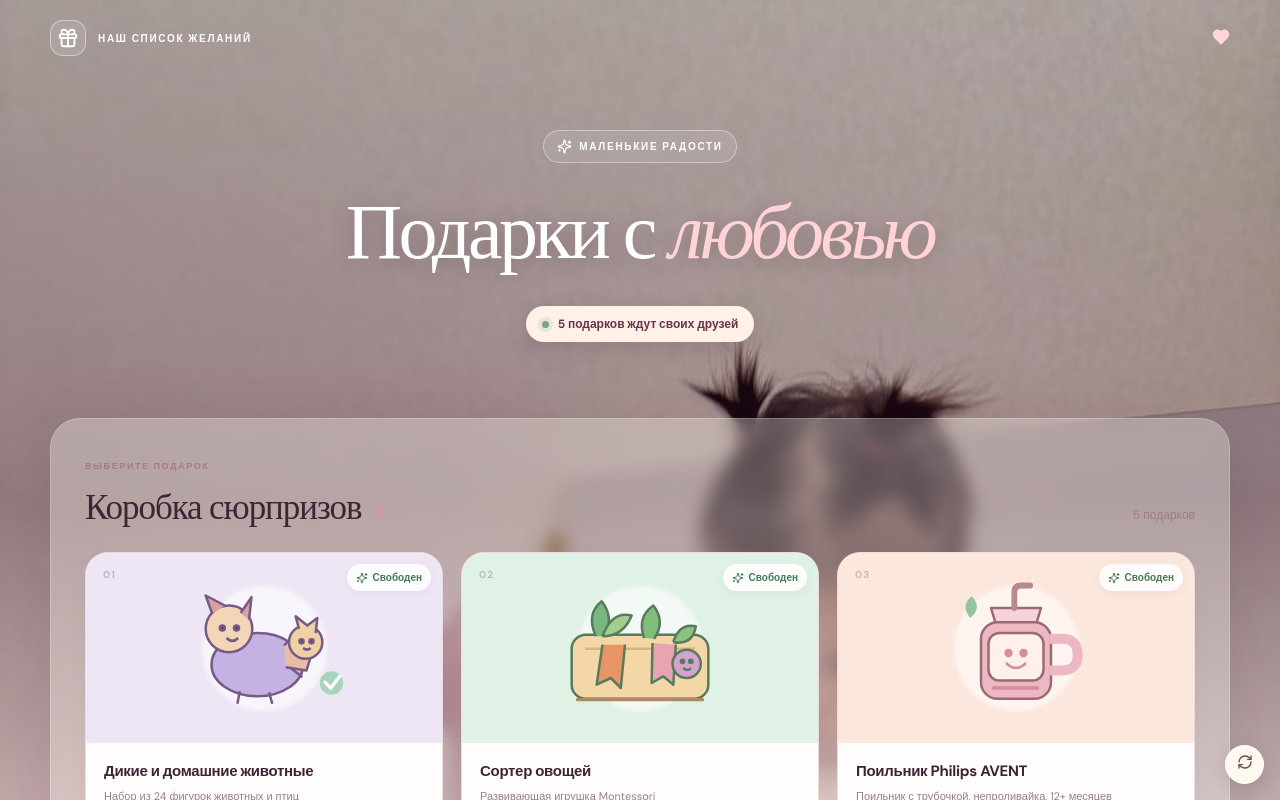
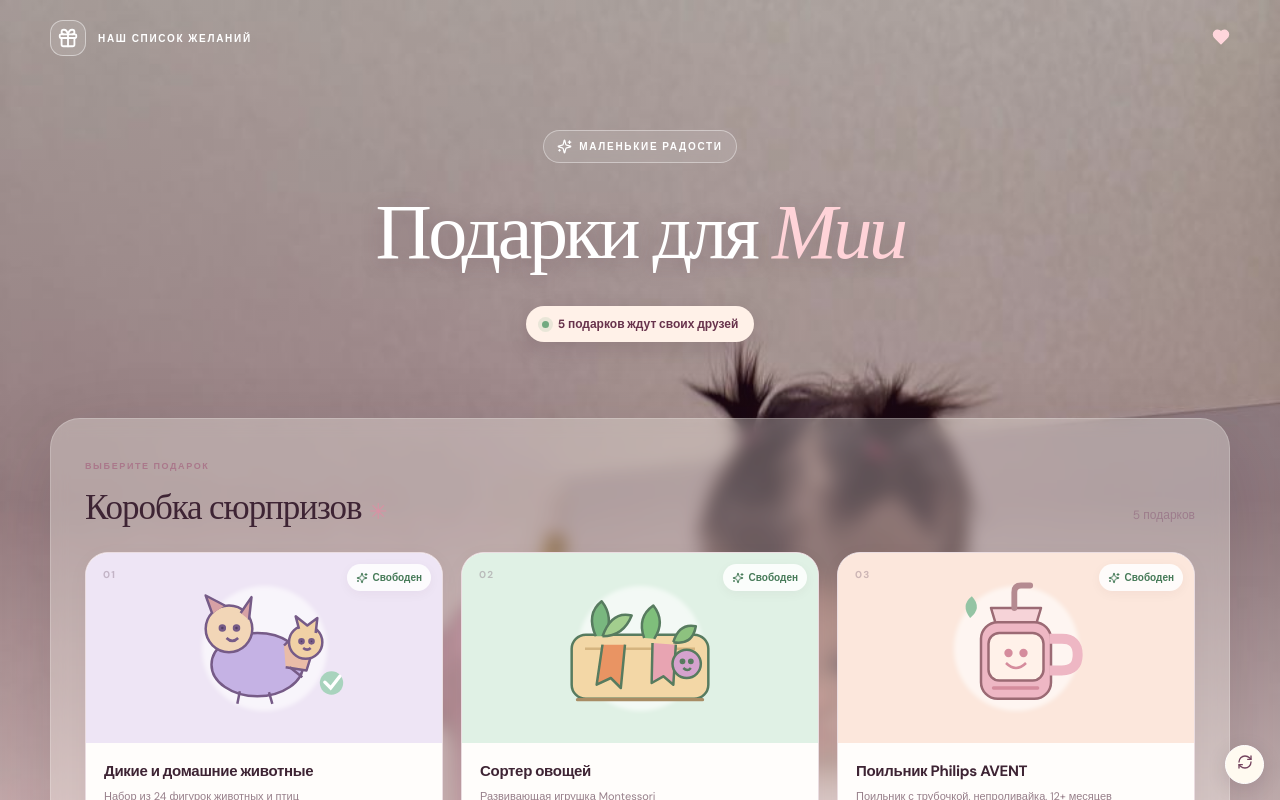
Before and after one commit to besimpleee1-creator/gift-dashboard, a React (Vite) app: page / in a window 1280 px wide. Shown: the top 800 px of the page. Built offline with nearby package versions, Linux system fonts and the light colour scheme; no server answers; the database is empty; a web font is replaced by a local one.

Commit message:
UI: update hero title to 'Подарки для Мии'

```diff
--- a/src/App.tsx
+++ b/src/App.tsx
@@ -95,7 +95,7 @@ function App() {
 
       <section className="hero">
         <div className="eyebrow"><Sparkles size={15} /> МАЛЕНЬКИЕ РАДОСТИ</div>
-        <h1>Подарки с <em>любовью</em></h1>
+        <h1>Подарки для <em>Мии</em></h1>
         <div className="hero-pill"><span className="pulse-dot" /> {gifts.filter(g => statusOf(g.id) === 'available').length} подарков ждут своих друзей</div>
       </section>
 
```
